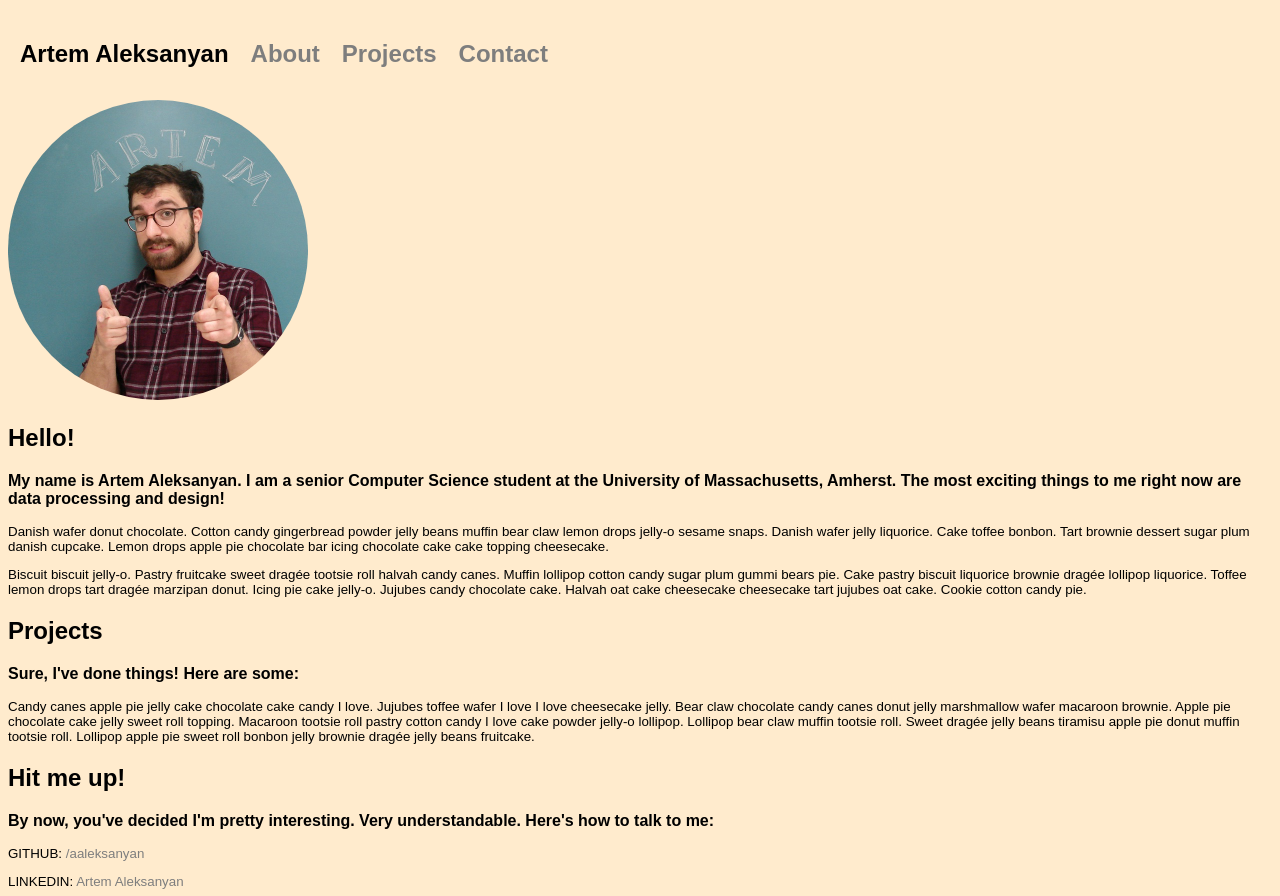
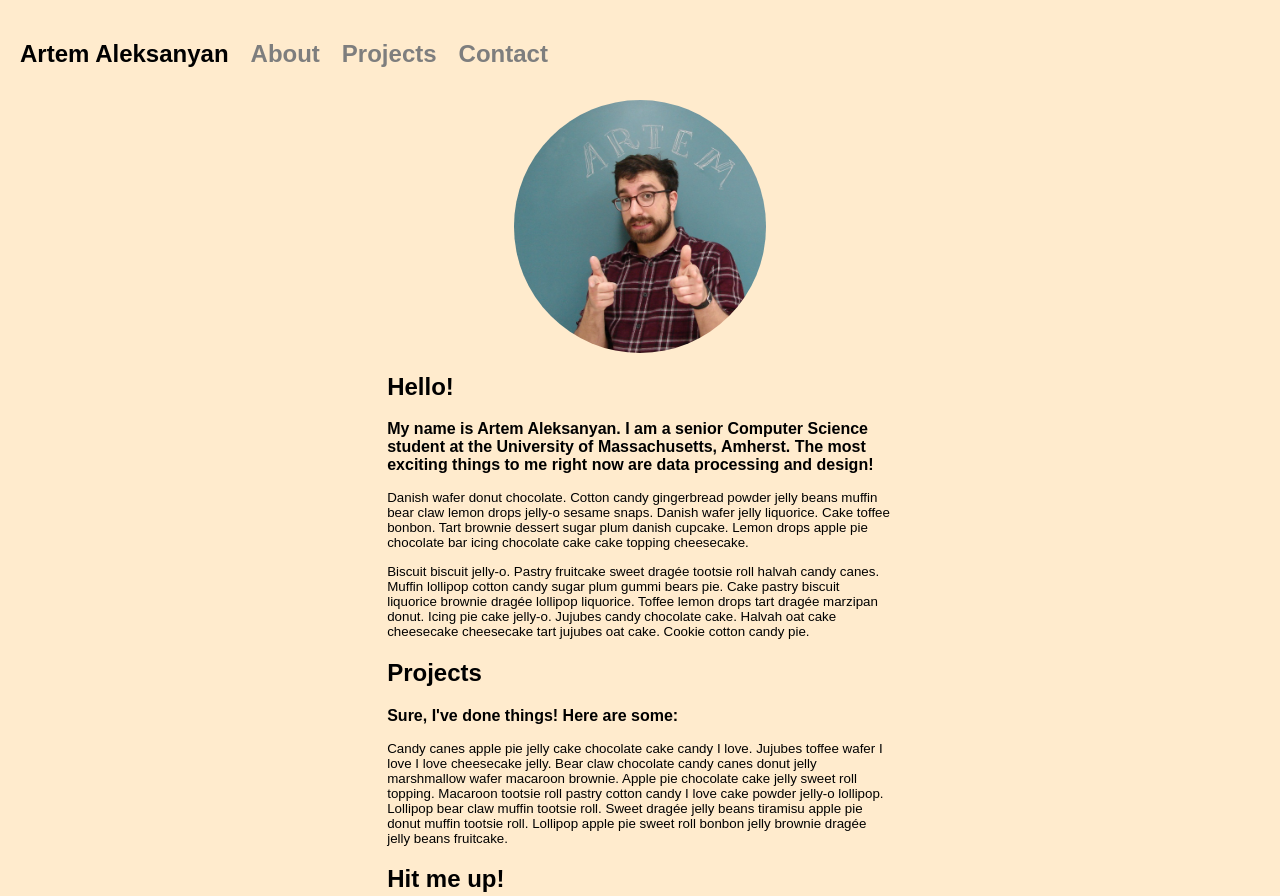
Before and after one commit to aaleksanyan/aaleksanyan.github.io, a plain HTML site: page index.html in a window 1280 px wide. Shown: the top 896 px of the page. Drawn offline with Linux system fonts and the light colour scheme.

Commit message:
Changed index to center the text

```diff
--- a/styles.css
+++ b/styles.css
@@ -1,5 +1,10 @@
 stuff {
     rules: here;
+}
+
+div {
+    padding-left: 30%;
+    padding-right: 30%;
 }
 
 html {
@@ -39,6 +44,10 @@ p.headp {
 
 img {
     border-radius: 50%;
+    display: block;
+    margin-left: auto;
+    margin-right: auto;
+    width: 50%;
 }
 
 a:link, a:visited{
```
